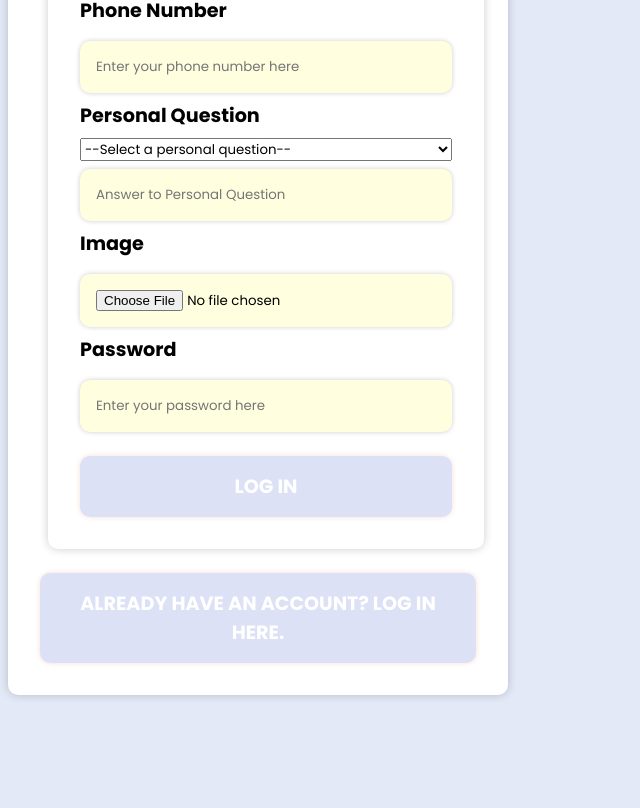
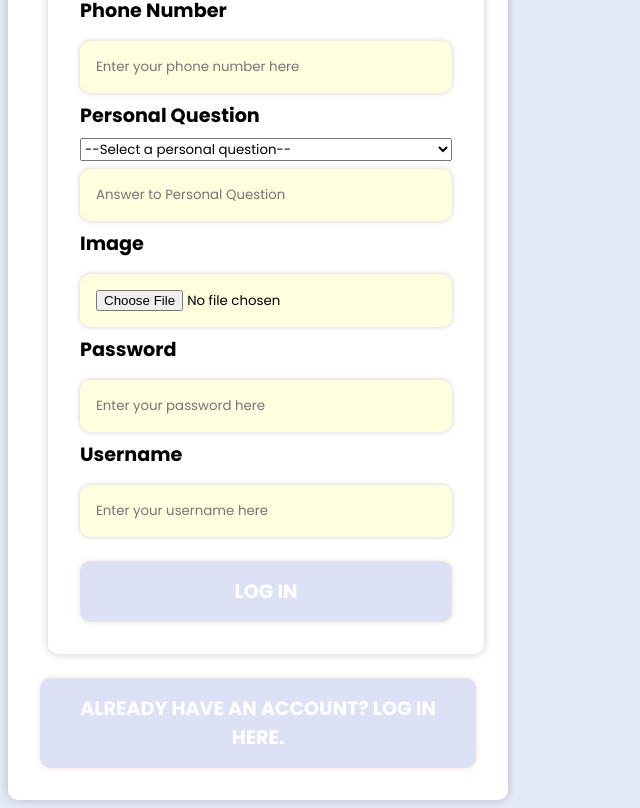
Before and after one commit to Bolimul/Project-Management, a React (Create React App) app in the folder website-react/: page /register in a window 1280 px wide. Shown: the part 951-1759 px from the top of the page, without its empty margins (0-640 px from the left). Before the commit the page ends 1654 px from the top, so only its background shows below. Built offline with nearby package versions, Linux system fonts and the light colour scheme.

Commit message:
adding username option to enter in registration

```diff
--- a/website-react/src/Register.js
+++ b/website-react/src/Register.js
@@ -80,7 +80,8 @@ export const Register = (props) => {
   const [personalQuestion, setPersonalQuestion] = useState("");
   const [answer, setAnswer] = useState("");
   const [image, setImage] = useState(null);
-  const [password, setPassword] = useState("")
+  const [password, setPassword] = useState("");
+  const [username, setUsername] = useState("");
 
   const handleSubmit = async(e) => {
     e.preventDefault();
@@ -127,7 +128,8 @@ export const Register = (props) => {
       PQuestion: personalQuestion,
       AnswerToQ: answer,
       UserId: userId,
-      ImageRef: imageRef
+      ImageRef: imageRef,
+      UserName: username
     }
     const colRef = collection(db, "users-profile-data")
     await addDoc(colRef, data)
@@ -401,10 +403,20 @@ export const Register = (props) => {
         <input
           value={password}
           onChange={(e) => setPassword(e.target.value)}
-          type="tel"
+          type="text"
           placeholder="Enter your password here"
           id="password"
           name="password"
+        />
+
+        <label htmlFor="password">Username</label>
+        <input
+          value={username}
+          onChange={(e) => setPassword(e.target.value)}
+          type="text"
+          placeholder="Enter your username here"
+          id="username"
+          name="username"
         />
         <button type = "submit">Log In</button>
             </form>
```
